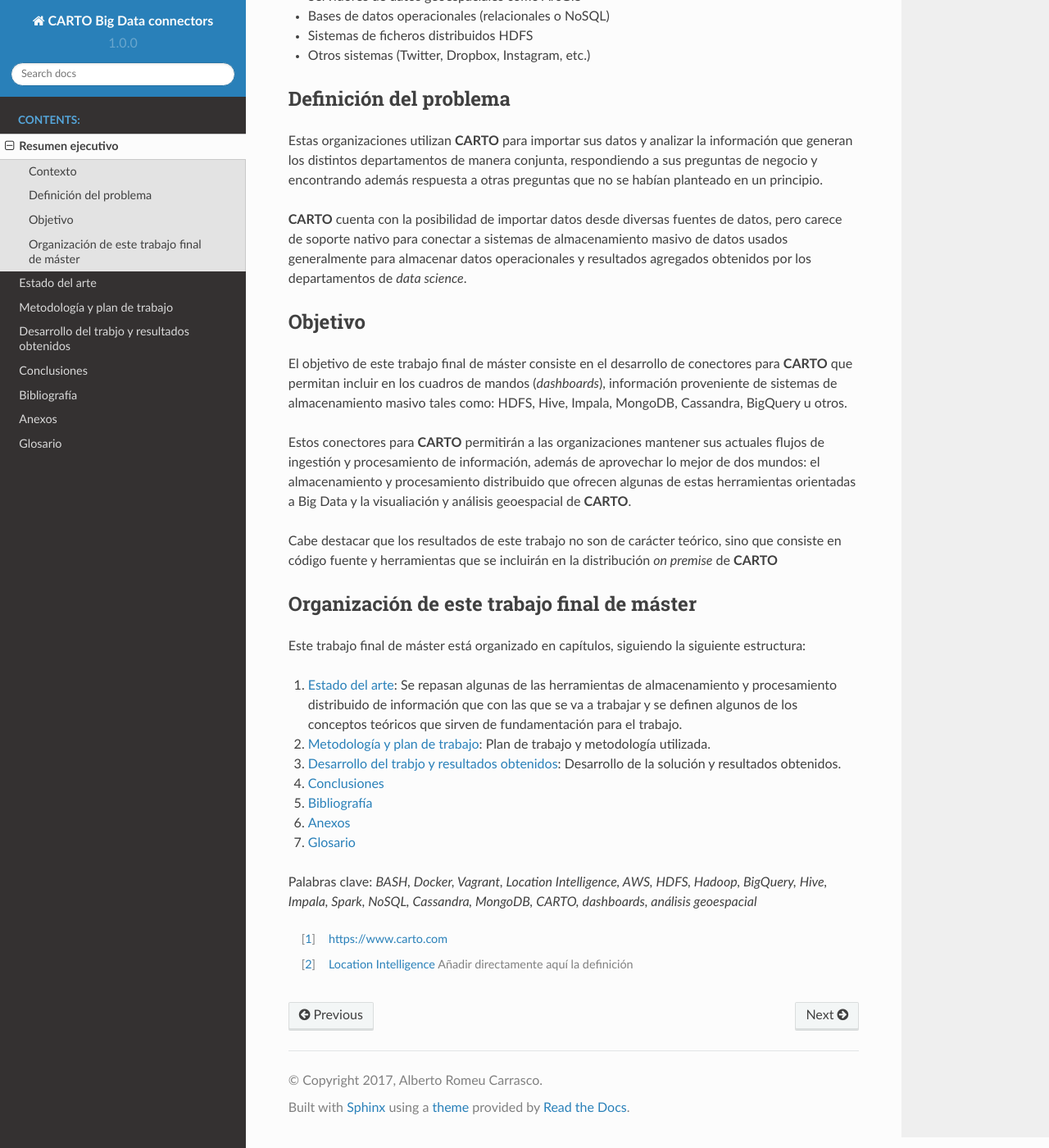
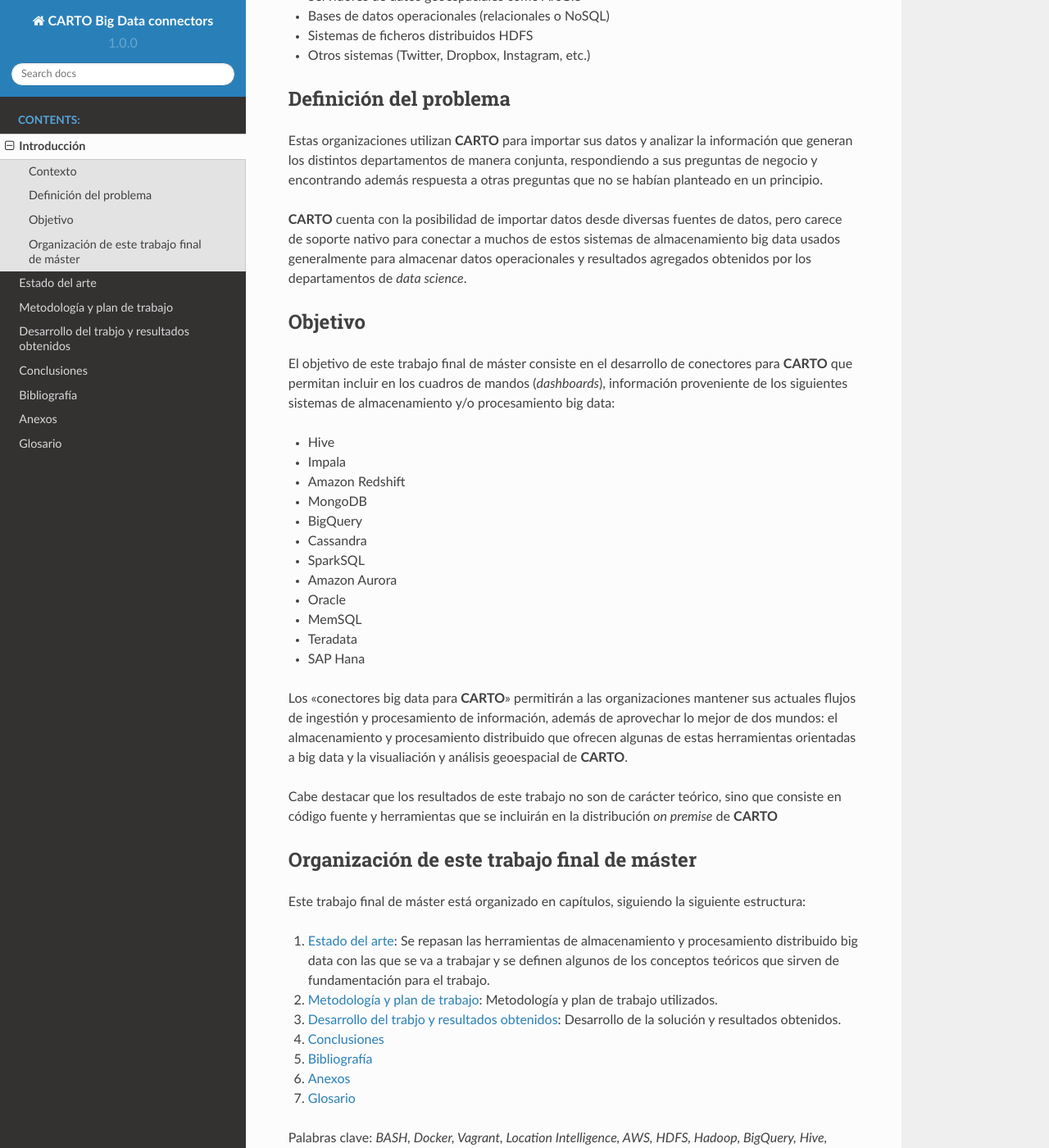
Before and after one commit to alrocar/TFM, a Sphinx documentation site: the page built from docs/source/tfm/01-abstract.rst, in a window 1280 px wide and 1400 px high, scrolled down 712 px. Shown: the whole window at 82% size. Built offline with Sphinx 7.4.7 and the Read the Docs theme 2.0.0, drawn with Linux system fonts in a browser that asks for light colours; some of the changed text lies outside the part shown.

Commit message:
more concrete introduction

```diff
--- a/docs/source/tfm/01-abstract.rst
+++ b/docs/source/tfm/01-abstract.rst
@@ -1,5 +1,5 @@
-Resumen ejecutivo
-=================
+Introducción
+============
 
 Contexto
 --------
@@ -26,14 +26,30 @@
 
 Estas organizaciones utilizan **CARTO** para importar sus datos y analizar la información que generan los distintos departamentos de manera conjunta, respondiendo a sus preguntas de negocio y encontrando además respuesta a otras preguntas que no se habían planteado en un principio.
 
-**CARTO** cuenta con la posibilidad de importar datos desde diversas fuentes de datos, pero carece de soporte nativo para conectar a sistemas de almacenamiento masivo de datos usados generalmente para almacenar datos operacionales y resultados agregados obtenidos por los departamentos de *data science*.
+**CARTO** cuenta con la posibilidad de importar datos desde diversas fuentes de datos, pero carece de soporte nativo para conectar a muchos de estos sistemas de almacenamiento big data usados generalmente para almacenar datos operacionales y resultados agregados obtenidos por los departamentos de *data science*.
 
 Objetivo
 --------
 
-El objetivo de este trabajo final de máster consiste en el desarrollo de conectores para **CARTO** que permitan incluir en los cuadros de mandos (*dashboards*), información proveniente de sistemas de almacenamiento masivo tales como: HDFS, Hive, Impala, MongoDB, Cassandra, BigQuery u otros.
+El objetivo de este trabajo final de máster consiste en el desarrollo de conectores para **CARTO** que permitan incluir en los cuadros de mandos (*dashboards*), información proveniente de los siguientes sistemas de almacenamiento y/o procesamiento big data:
 
-Estos conectores para **CARTO** permitirán a las organizaciones mantener sus actuales flujos de ingestión y procesamiento de información, además de aprovechar lo mejor de dos mundos: el almacenamiento y procesamiento distribuido que ofrecen algunas de estas herramientas orientadas a Big Data y la visualiación y análisis geoespacial de **CARTO**.
+- Hive
+- Impala
+- Amazon Redshift
+- MongoDB
+- BigQuery
+
+- Cassandra
+- SparkSQL
+
+- Amazon Aurora
+- Oracle
+
+- MemSQL
+- Teradata
+- SAP Hana
+
+Los "conectores big data para **CARTO**" permitirán a las organizaciones mantener sus actuales flujos de ingestión y procesamiento de información, además de aprovechar lo mejor de dos mundos: el almacenamiento y procesamiento distribuido que ofrecen algunas de estas herramientas orientadas a big data y la visualiación y análisis geoespacial de **CARTO**.
 
 Cabe destacar que los resultados de este trabajo no son de carácter teórico, sino que consiste en código fuente y herramientas que se incluirán en la distribución *on premise* de **CARTO**
 
@@ -42,8 +58,8 @@
 
 Este trabajo final de máster está organizado en capítulos, siguiendo la siguiente estructura:
 
-1. :ref:`estado-del-arte`: Se repasan algunas de las herramientas de almacenamiento y procesamiento distribuido de información que con las que se va a trabajar y se definen algunos de los conceptos teóricos que sirven de fundamentación para el trabajo.
-2. :ref:`metodologia`: Plan de trabajo y metodología utilizada.
+1. :ref:`estado-del-arte`: Se repasan las herramientas de almacenamiento y procesamiento distribuido big data con las que se va a trabajar y se definen algunos de los conceptos teóricos que sirven de fundamentación para el trabajo.
+2. :ref:`metodologia`: Metodología y plan de trabajo utilizados.
 3. :ref:`desarrollo`: Desarrollo de la solución y resultados obtenidos.
 4. :ref:`conclusiones`
 5. :ref:`bibliografia`
```
Also changed, not shown: docs/source/tfm/10-estado-del-arte.rst (+34 -18 lines), docs/source/tfm/20-metodologia.rst (+5 -5 lines).
